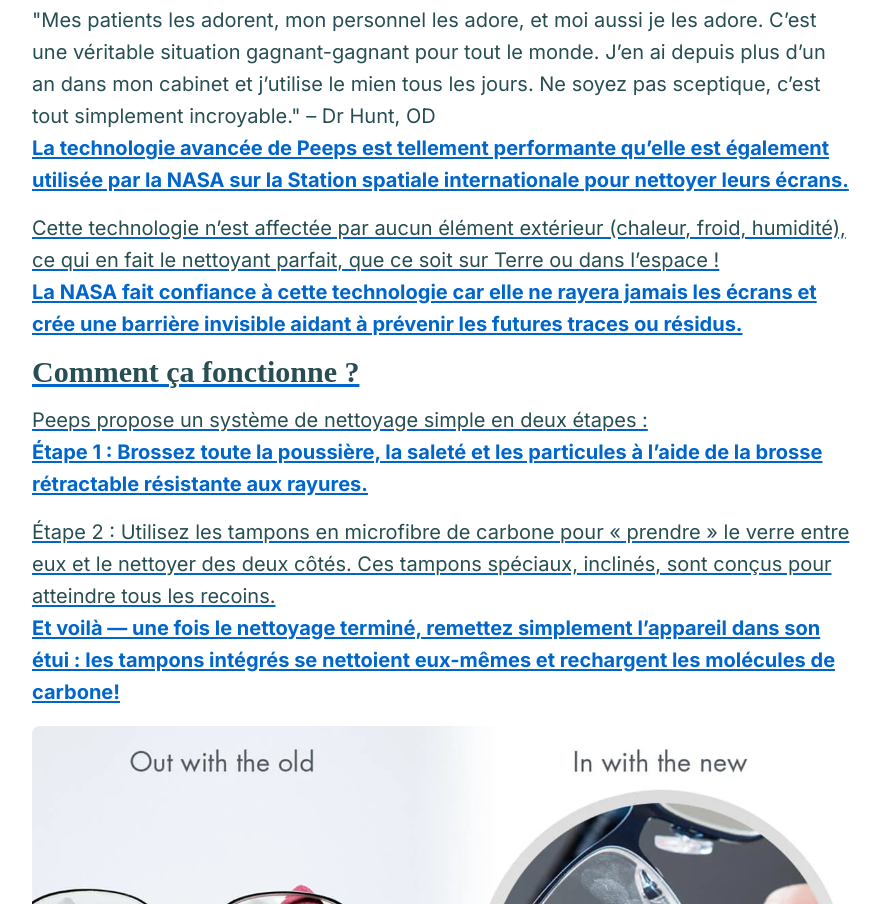
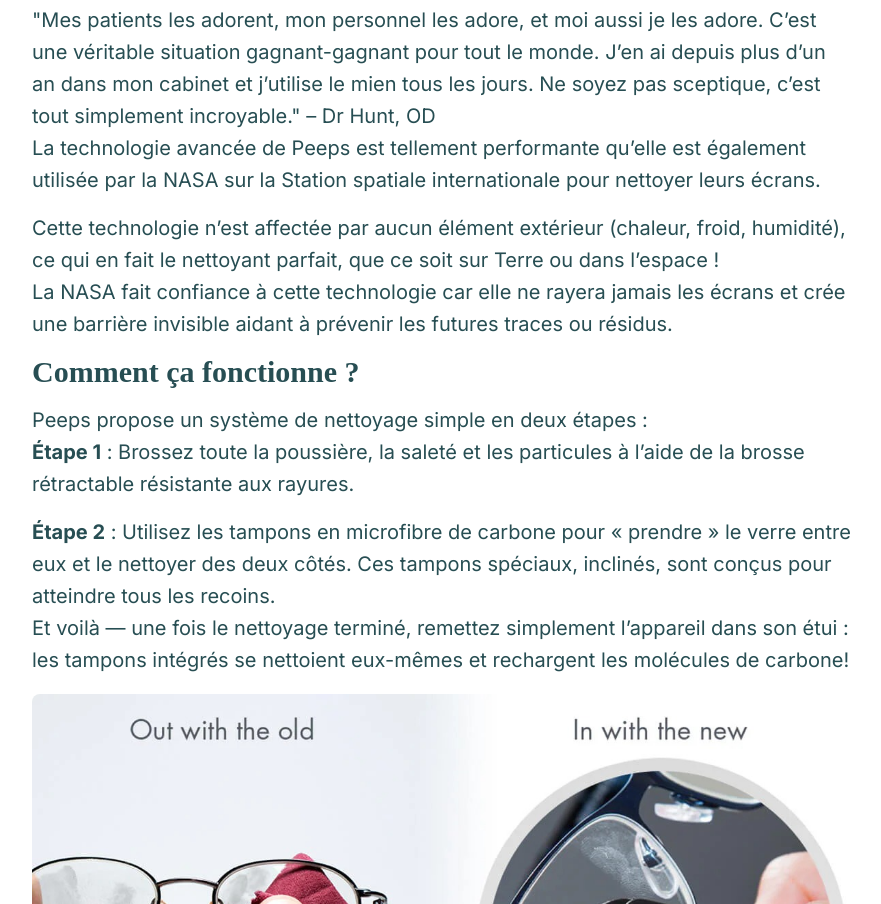
Before and after one commit to akkzs/photostick-landing, a plain HTML site: page index.html in a window 1280 px wide. Shown: the part 3160-4064 px from the top of the page, without its empty margins (198-1079 px from the left). Drawn offline with Linux system fonts and the light colour scheme; a web font is replaced by a local one.

Commit message:
Update index.html

```diff
--- a/index.html
+++ b/index.html
@@ -125,11 +125,10 @@ Et il peut être </strong>réutilisé plus de 500 fois, ce qui lui permet de dur
 
   <p>
     "Mes patients les adorent, mon personnel les adore, et moi aussi je les adore. C’est une véritable situation gagnant-gagnant pour tout le monde. J’en ai depuis plus d’un an dans mon cabinet et j’utilise le mien tous les jours. Ne soyez pas sceptique, c’est tout simplement incroyable." – Dr Hunt, OD
-    <a href="https://photostickomni.thecleverfind.com/offer-03-dtc/?lpid=2212&source_id=DL&utm_source=30644&utm_medium=&utm_term=623&aff_id=30644&sub_id=&req_id=&oid=623&device_type=&country_name=&oid=623&affid=30644&uid=2212&altdomain=photostickomni.thecleverfind.com"  class="em-link">
+
 
     </p>
-
-  La technologie avancée de Peeps est tellement performante qu’elle est également utilisée par la NASA sur la Station spatiale internationale pour nettoyer leurs écrans.
+La technologie avancée de Peeps est tellement performante qu’elle est également utilisée par la NASA sur la Station spatiale internationale pour nettoyer leurs écrans.
 
   <p>
    Cette technologie n’est affectée par aucun élément extérieur (chaleur, froid, humidité), ce qui en fait le nettoyant parfait, que ce soit sur Terre ou dans l’espace !
@@ -145,9 +144,9 @@ Et il peut être </strong>réutilisé plus de 500 fois, ce qui lui permet de dur
   <p>
 Peeps propose un système de nettoyage simple en deux étapes :
   </p>
-</strong>Étape 1</strong> : Brossez toute la poussière, la saleté et les particules à l’aide de la brosse rétractable résistante aux rayures.
+<strong>Étape 1</strong> : Brossez toute la poussière, la saleté et les particules à l’aide de la brosse rétractable résistante aux rayures.
   <p>
-    </strong>Étape 2</strong> : Utilisez les tampons en microfibre de carbone pour « prendre » le verre entre eux et le nettoyer des deux côtés. Ces tampons spéciaux, inclinés, sont conçus pour atteindre tous les recoins.
+    <strong>Étape 2</strong> : Utilisez les tampons en microfibre de carbone pour « prendre » le verre entre eux et le nettoyer des deux côtés. Ces tampons spéciaux, inclinés, sont conçus pour atteindre tous les recoins.
   </p>
 Et voilà — une fois le nettoyage terminé, remettez simplement l’appareil dans son étui : les tampons intégrés se nettoient eux-mêmes et rechargent les molécules de carbone!
   <p>
```
